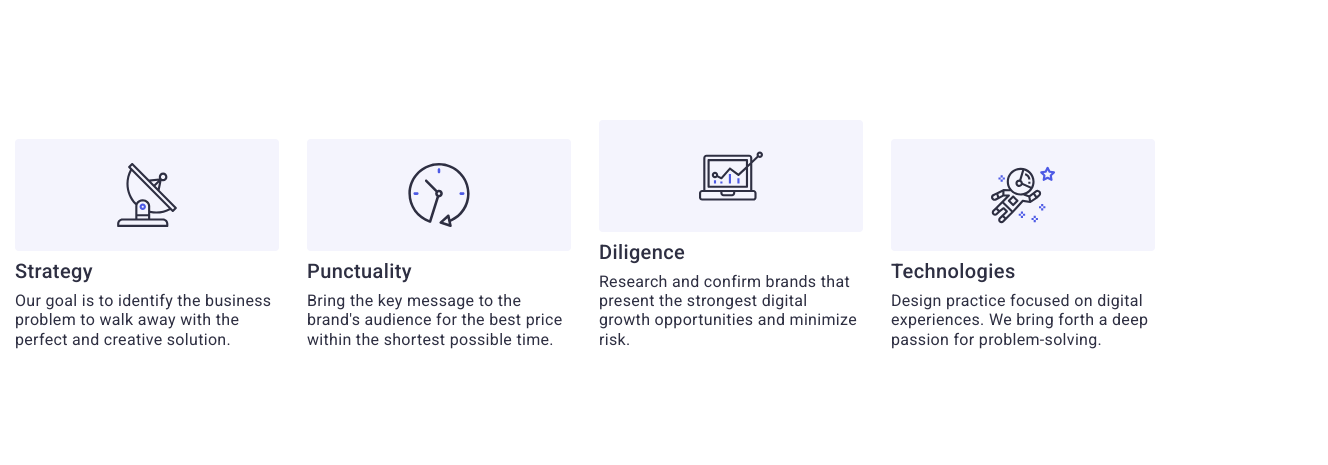
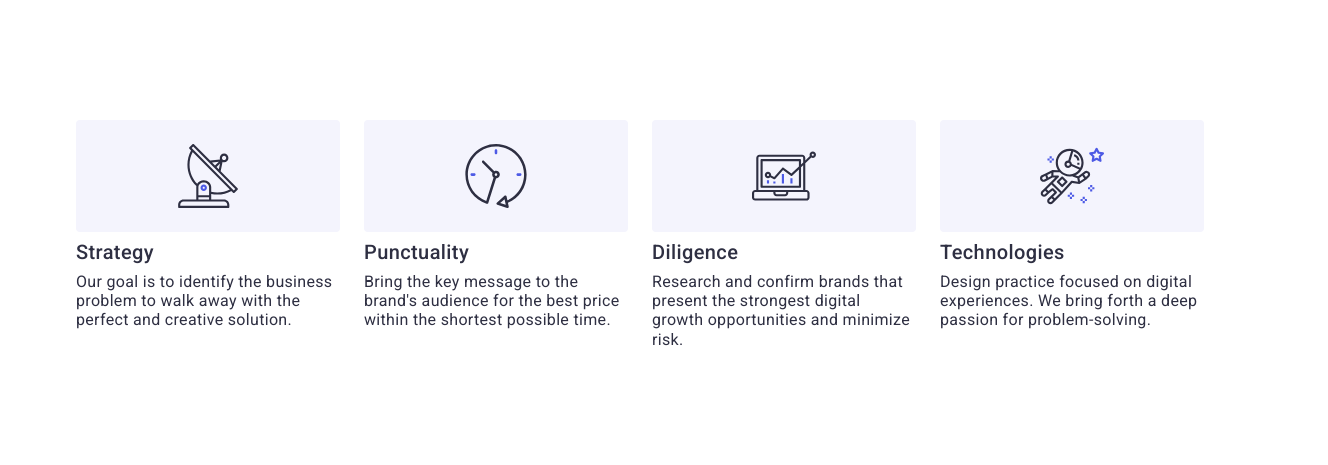
Before and after one commit to Medvedev245/goit-markup-hw-07, a plain HTML site: page index.html in a window 1280 px wide. Shown: the top 465 px of the page, 1328 px wide, since content can reach past the window. Drawn offline with nearby package versions, Linux system fonts and the light colour scheme.

Commit message:
sleep
sleep

```diff
--- a/styles/desktop.css
+++ b/styles/desktop.css
@@ -1,7 +1,7 @@
 @media screen and (min-width: 1200px) {
   .container {
     /* max-width: 1158px; */
-    min-width: 1328px;
+    max-width: 1158px;
   }
 
   .team {
@@ -68,10 +68,13 @@
 
   .description-item {
     width: 264px;
-    margin-right: 24px;
   }
 
-  .description-item:nth-last-child(-n + 1) {
-    margin-right: 0;
+  .description-item:nth-child(2n - 1) {
+    margin-right: 0px;
+  }
+
+  .description-list {
+    display: flex;
   }
 }
--- a/styles/mobile.css
+++ b/styles/mobile.css
@@ -11,8 +11,12 @@
     text-align: center;
   }
 
-  .description-item {
+  .team-item {
+    margin: 0 auto;
+  }
+
+  /* .description-item {
     width: 396px;
     margin-bottom: 72px;
-  }
+  } */
 }
--- a/styles/style.css
+++ b/styles/style.css
@@ -293,7 +293,7 @@ img {
 }
 
 .team-item {
-  margin: 0 auto;
+  /* margin: 0 auto; */
   max-width: 264px;
   background-color: var(--withe-text);
   box-shadow: 0px 1px 6px rgba(46, 47, 66, 0.08),
--- a/styles/tablet.css
+++ b/styles/tablet.css
@@ -40,6 +40,10 @@
     margin-bottom: 0;
   }
 
+  .description-item {
+    margin-bottom: 0;
+  }
+
   /* .description-item:nth-last-child(-n + 2) {
     margin-bottom: 0;
   } */
```
